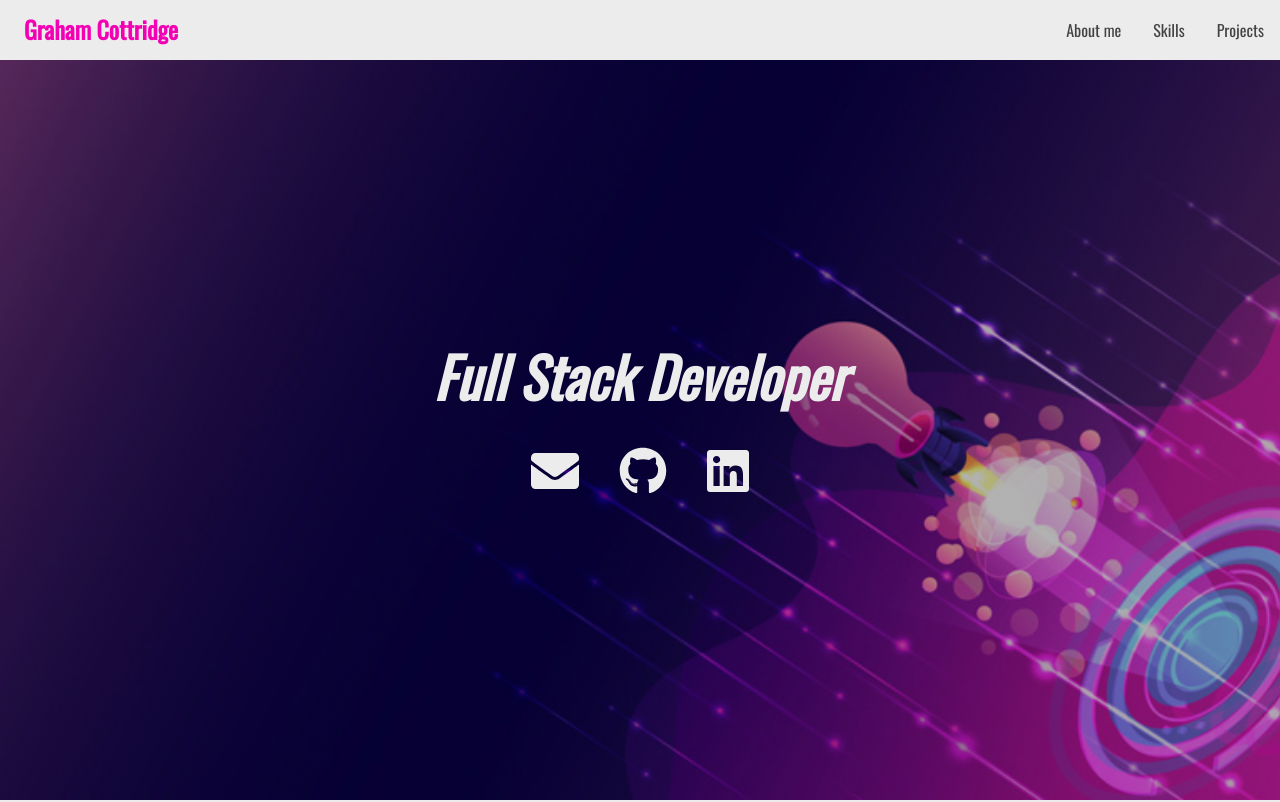
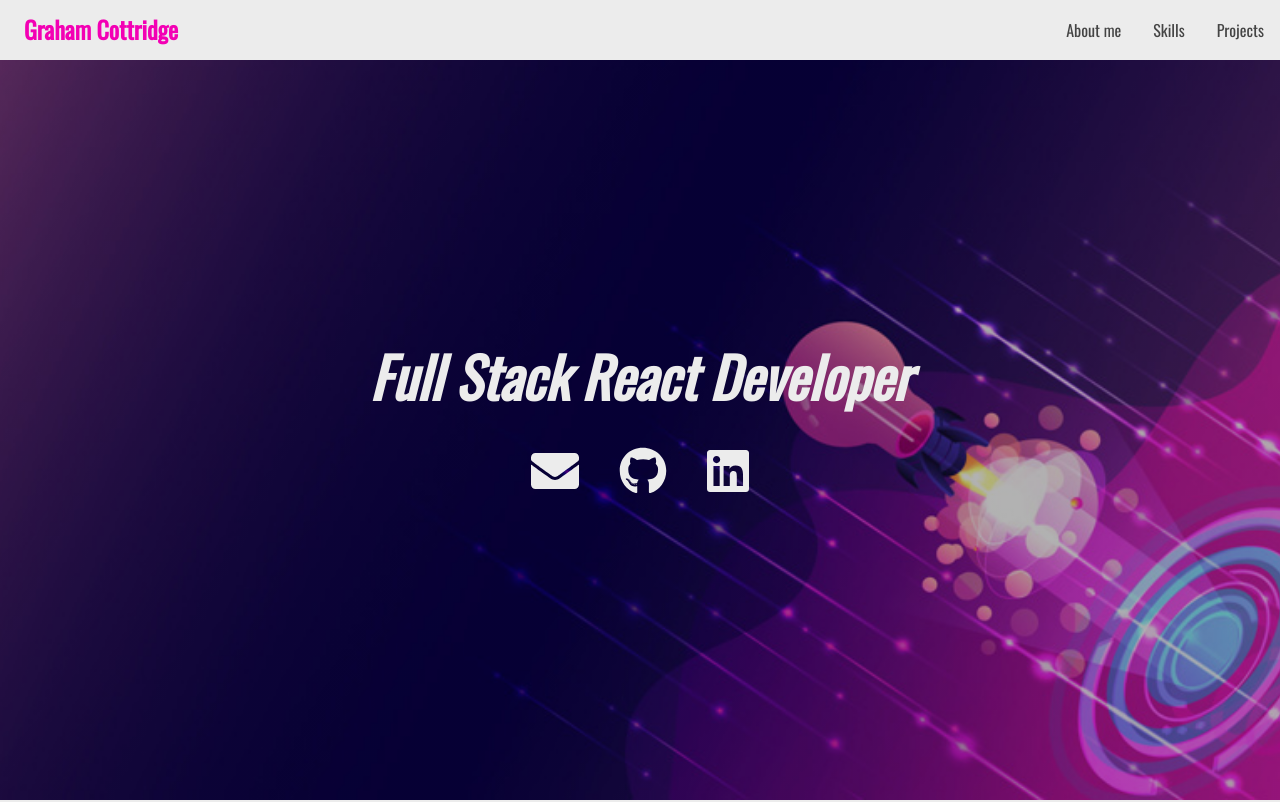
Before and after one commit to grahamcottridge/gc-portfolio, a React (Create React App) app: page / in a window 1280 px wide. Shown: the top 802 px of the page. Built offline with nearby package versions, Linux system fonts and the light colour scheme.

Commit message:
Update header

```diff
--- a/src/components/header/header.component.jsx
+++ b/src/components/header/header.component.jsx
@@ -23,7 +23,9 @@ const Header = () => {
     >
       <Fade delay={500}>
         <div className="main">
-          <animated.h1 className="title">Full Stack Developer</animated.h1>
+          <animated.h1 className="title">
+            Full Stack React Developer
+          </animated.h1>
           <div className="icons">
             <a className="icon" href="mailto:codinggc@gmail.com?subject=Hi!">
               <FontAwesomeIcon size="3x" icon={faEnvelope} />
--- a/src/components/projects/projects.data.jsx
+++ b/src/components/projects/projects.data.jsx
@@ -11,7 +11,7 @@ const PROJECT_DATA = [
     sub: "Built with React, Redux and Firebase",
     image: imageOne,
     text:
-      "An e-commerce website featuring navigation and routing, sign in and registration including Google signup, utilisation of Firebase for authentication and storage as well as a cart and checkout integrating Stripe payment API. Deployed to Heroku.",
+      "An e-commerce website featuring navigation and routing, sign in and registration including Google signup, utilisation of Firebase for authentication and storage as well as a cart and checkout integrating Stripe payment API.  Deployed to Heroku.",
     live: "https://react-clothing-shop.herokuapp.com/",
     source: "https://github.com/grahamcottridge/react-clothing-store-saga"
   },
@@ -21,7 +21,7 @@ const PROJECT_DATA = [
     sub: "Built with React, Express.js and Node.js, Postgres",
     image: imageTwo,
     text:
-      "This application utilises an API to detect faces in pictures. It features a RESTful API server, session management with authenticated routes, stores user information and hashes passwords securely on a database with Postgres. Deployed to Heroku. Why not register and try it for yourself?",
+      "This application utilises an API to detect faces in pictures. It features a RESTful API server, session management with authenticated routes, stores user information and hashes passwords securely on a database with Postgres.  Deployed to Heroku. Why not register and try it for yourself?",
     live: "https://photo-face-reveal.herokuapp.com/",
     source: "https://github.com/grahamcottridge/react-face-recognition"
   },
```
